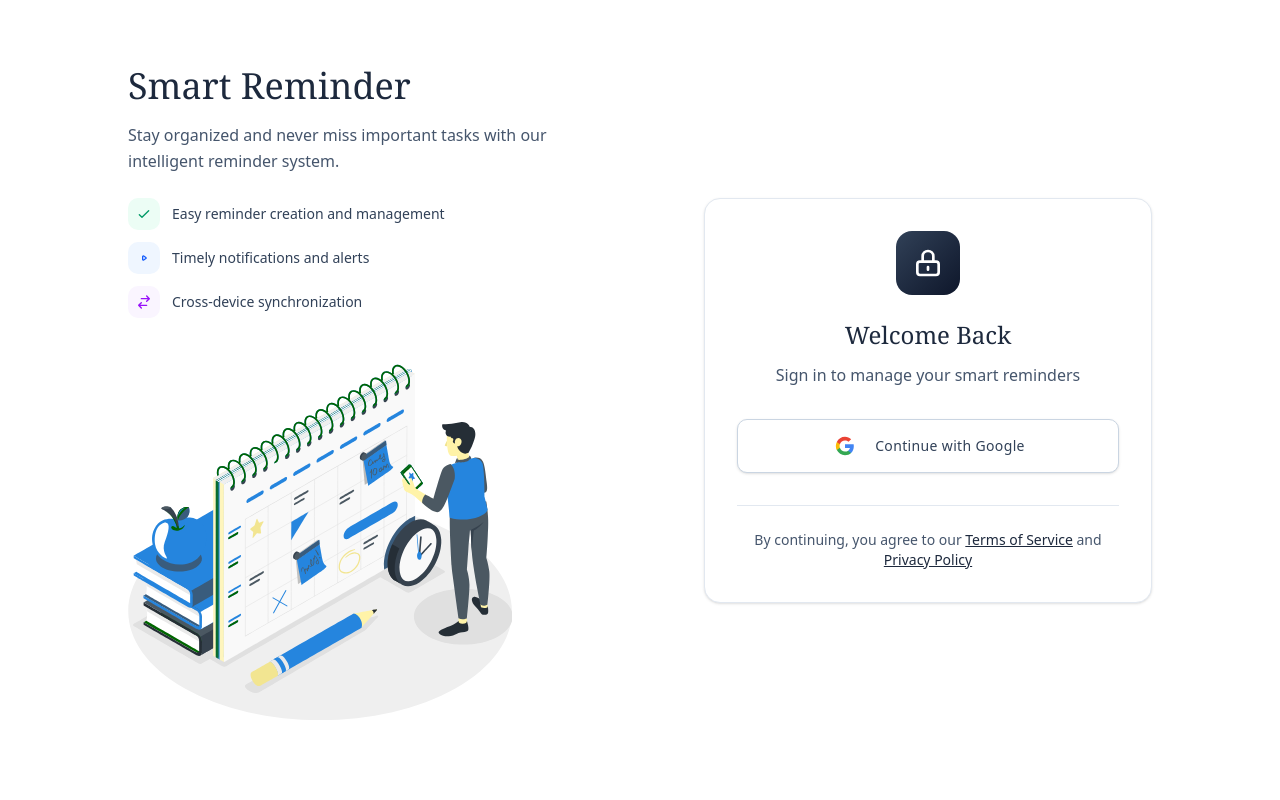
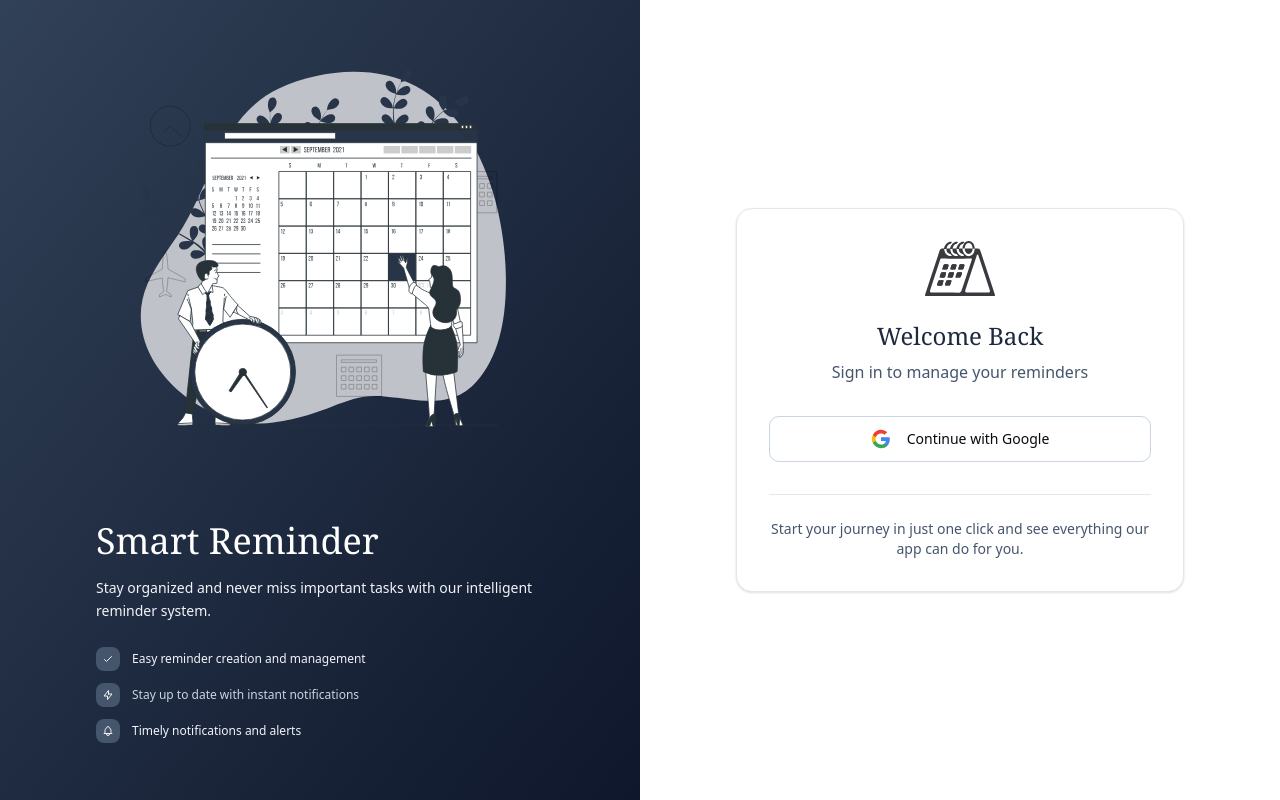
Before and after one commit to ennah123/reminders-app, a Next.js app: page /auth/signin in a window 1280 px wide. Built offline with nearby package versions, Linux system fonts and the light colour scheme.

Commit message:
enhance the style of sign in page

```diff
--- a/app/auth/signin/page.tsx
+++ b/app/auth/signin/page.tsx
@@ -3,8 +3,7 @@
 import { signIn } from "next-auth/react"
 import { useState } from 'react'
 import { toast } from 'sonner'
-import Lottie from "lottie-react";
-import timeTable from "@/public/TimeTable.json";
+import Image from "next/image"
 
 export default function SignInPage() {
   const [loading, setLoading] = useState(false)
@@ -26,126 +25,136 @@ export default function SignInPage() {
   }
 
   return (
-    <main className="min-h-screen flex items-center">
-      {/* Main Content */}
-      <div className="max-w-full mx-auto px-6 py-12">
-        <div className="grid grid-cols-1 lg:grid-cols-2 gap-32 items-center">
-          {/* Left Side - Text Content and Illustration */}
-          <div className="flex flex-col items-center lg:items-start">
-            {/* Text Content */}
-            <div className="text-center lg:text-left max-w-md mb-8">
-              <h1 className="font-serif text-3xl lg:text-4xl text-slate-800 mb-4 font-medium">
+    <main className="h-screen w-screen">
+      <div className="h-full w-full grid grid-cols-1 lg:grid-cols-2">
+
+        {/* LEFT SIDE - Hidden on mobile, visible on lg screens */}
+        <div className="hidden lg:flex h-full w-full items-center justify-center bg-gradient-to-br from-slate-700 to-slate-900 px-12">
+          <div className="flex flex-col items-center">
+            {/* SVG */}
+            <div className="w-full max-w-sm">
+              <Image src={'/bg.svg'} alt="" width={450} height={1}/>
+            </div>
+
+            {/* Text */}
+            <div className="max-w-md mt-20 text-start">
+              <h1 className="font-serif text-4xl text-white mb-4 font-medium">
                 Smart Reminder
               </h1>
-              <p className="text-base text-slate-600 mb-6 leading-relaxed">
+              <p className="text-slate-100 mb-6 leading-relaxed text-sm">
                 Stay organized and never miss important tasks with our intelligent reminder system.
-
               </p>
 
-              {/* Features List */}
               <div className="space-y-3">
-                <div className="flex items-center text-slate-700">
-                  <div className="flex-shrink-0 w-8 h-8 bg-emerald-50 rounded-lg flex items-center justify-center mr-3">
-                    <svg className="w-4 h-4 text-emerald-600" fill="none" stroke="currentColor" viewBox="0 0 24 24">
+                <div className="flex items-center text-slate-100">
+                  <div className="w-6 h-6 bg-slate-600 rounded-md flex items-center justify-center mr-3">
+                    <svg className="w-3 h-3 text-slate-100" fill="none" stroke="currentColor" viewBox="0 0 24 24">
                       <path strokeLinecap="round" strokeLinejoin="round" strokeWidth={2} d="M5 13l4 4L19 7" />
                     </svg>
                   </div>
-                  <span className="text-sm font-medium">Easy reminder creation and management</span>
+                  <span className="font-medium text-xs">
+                    Easy reminder creation and management
+                  </span>
                 </div>
-                <div className="flex items-center text-slate-700">
-                  <div className="flex-shrink-0 w-8 h-8 bg-blue-50 rounded-lg flex items-center justify-center mr-3">
-                    <svg className="w-4 h-4 text-blue-600" fill="none" stroke="currentColor" viewBox="0 0 24 24">
-                      <path strokeLinecap="round" strokeLinejoin="round" strokeWidth={2} d="M14.752 11.168l-3.197-2.132A1 1 0 0010 9.87v4.263a1 1 0 001.555.832l3.197-2.132a1 1 0 000-1.664z" />
+
+                <div className="flex items-center text-slate-300">
+                  <div className="w-6 h-6 bg-slate-600 rounded-md flex items-center justify-center mr-3">
+                    <svg
+                      className="w-3 h-3 text-slate-100"
+                      fill="none"
+                      stroke="currentColor"
+                      viewBox="0 0 24 24"
+                    >
+                      <path
+                        strokeLinecap="round"
+                        strokeLinejoin="round"
+                        strokeWidth={2}
+                        d="M13 10V3L4 14h7v7l9-11h-7z"
+                      />
                     </svg>
                   </div>
-                  <span className="text-sm font-medium">Timely notifications and alerts</span>
+                  <span className="text-xs font-medium">
+                    Stay up to date with instant notifications
+                  </span>
                 </div>
-                <div className="flex items-center text-slate-700">
-                  <div className="flex-shrink-0 w-8 h-8 bg-purple-50 rounded-lg flex items-center justify-center mr-3">
-                    <svg className="w-4 h-4 text-purple-600" fill="none" stroke="currentColor" viewBox="0 0 24 24">
-                      <path strokeLinecap="round" strokeLinejoin="round" strokeWidth={2} d="M8 7h12m0 0l-4-4m4 4l-4 4m0 6H4m0 0l4 4m-4-4l4-4" />
+
+                <div className="flex items-center text-slate-100">
+                  <div className="w-6 h-6 bg-slate-600 rounded-md flex items-center justify-center mr-3">
+                    <svg
+                      className="w-3 h-3 text-slate-100"
+                      fill="none"
+                      stroke="currentColor"
+                      viewBox="0 0 24 24"
+                    >
+                      <path
+                        strokeLinecap="round"
+                        strokeLinejoin="round"
+                        strokeWidth={2}
+                        d="M15 17h5l-1.405-1.405A2.032 2.032 0 0118 14.158V11a6.002 6.002 0 00-4-5.659V5a2 2 0 10-4 0v.341C7.67 6.165 6 8.388 6 11v3.159c0 .538-.214 1.055-.595 1.436L4 17h5m6 0v1a3 3 0 11-6 0v-1m6 0H9"
+                      />
                     </svg>
                   </div>
-                  <span className="text-sm font-medium">Cross-device synchronization</span>
+                  <span className="text-xs font-medium">
+                    Timely notifications and alerts
+                  </span>
                 </div>
-              </div>
-            </div>
-
-            {/* Lottie Animation - Smaller */}
-            <div className="w-full max-w-xs lg:max-w-sm">
-              <Lottie
-                animationData={timeTable}
-                loop={true}
-                className="w-full"
-              />
-            </div>
-          </div>
-
-          {/* Right Side - Sign In Card */}
-          <div className="flex justify-center lg:justify-end">
-            <div className="bg-white rounded-2xl shadow-sm border border-slate-200 p-8 w-full max-w-md">
-              <div className="text-center mb-8">
-                <div className="inline-flex items-center justify-center w-16 h-16 bg-gradient-to-br from-slate-700 to-slate-900 rounded-2xl mb-6">
-                  <svg className="w-8 h-8 text-white" fill="none" stroke="currentColor" viewBox="0 0 24 24">
-                    <path strokeLinecap="round" strokeLinejoin="round" strokeWidth={2} d="M12 15v2m-6 4h12a2 2 0 002-2v-6a2 2 0 00-2-2H6a2 2 0 00-2 2v6a2 2 0 002 2zm10-10V7a4 4 0 00-8 0v4h8z" />
-                  </svg>
-                </div>
-                <h2 className="font-serif text-2xl text-slate-800 mb-3 font-medium">
-                  Welcome Back
-                </h2>
-                <p className="text-slate-600">
-                  Sign in to manage your smart reminders
-                </p>
-              </div>
-
-              {/* Google Sign In Button */}
-              <div className="space-y-6">
-                <button
-                  onClick={handleSignIn}
-                  disabled={loading}
-                  className={`w-full flex items-center justify-center gap-4 ${
-                    loading
-                      ? 'bg-slate-400 cursor-not-allowed'
-                      : 'bg-white border border-slate-300 hover:border-slate-400 hover:shadow-md'
-                  } text-slate-800 py-3 px-6 font-medium text-sm tracking-wide rounded-lg transition-all duration-200 shadow-sm`}
-                >
-                  {loading ? (
-                    <>
-                      <div className="w-5 h-5 border-2 border-slate-300 border-t-slate-600 rounded-full animate-spin" />
-                      <span className="text-slate-700">Signing in...</span>
-                    </>
-                  ) : (
-                    <>
-                      <div className="bg-white rounded-lg p-1">
-                        <svg className="w-5 h-5" viewBox="0 0 24 24">
-                          <path fill="#4285F4" d="M22.56 12.25c0-.78-.07-1.53-.2-2.25H12v4.26h5.92c-.26 1.37-1.04 2.53-2.21 3.31v2.77h3.57c2.08-1.92 3.28-4.74 3.28-8.09z"/>
-                          <path fill="#34A853" d="M12 23c2.97 0 5.46-.98 7.28-2.66l-3.57-2.77c-.98.66-2.23 1.06-3.71 1.06-2.86 0-5.29-1.93-6.16-4.53H2.18v2.84C3.99 20.53 7.7 23 12 23z"/>
-                          <path fill="#FBBC05" d="M5.84 14.09c-.22-.66-.35-1.36-.35-2.09s.13-1.43.35-2.09V7.07H2.18C1.43 8.55 1 10.22 1 12s.43 3.45 1.18 4.93l2.85-2.22.81-.62z"/>
-                          <path fill="#EA4335" d="M12 5.38c1.62 0 3.06.56 4.21 1.64l3.15-3.15C17.45 2.09 14.97 1 12 1 7.7 1 3.99 3.47 2.18 7.07l3.66 2.84c.87-2.6 3.3-4.53 6.16-4.53z"/>
-                        </svg>
-                      </div>
-                      <span className="text-slate-700">Continue with Google</span>
-                    </>
-                  )}
-                </button>
-              </div>
-
-              {/* Footer Text */}
-              <div className="mt-8 pt-6 border-t border-slate-200 text-center">
-                <p className="text-sm text-slate-600">
-                  By continuing, you agree to our{" "}
-                  <a href="#" className="text-slate-800 hover:text-slate-900 font-medium transition-colors duration-200 underline">
-                    Terms of Service
-                  </a>{" "}
-                  and{" "}
-                  <a href="#" className="text-slate-800 hover:text-slate-900 font-medium transition-colors duration-200 underline">
-                    Privacy Policy
-                  </a>
-                </p>
               </div>
             </div>
           </div>
         </div>
+
+        {/* RIGHT SIDE - Full width on mobile, half width on lg screens */}
+        <div className="flex h-full w-full items-center justify-center px-6">
+          <div className="bg-white rounded-2xl shadow-sm border border-slate-200 p-8 w-full max-w-md">
+            <div className="text-center mb-8">
+              <div className="inline-flex items-center justify-center mb-6">
+                <Image src={'/logo.svg'} alt="" width={70} height={1}/>
+              </div>
+
+              <h2 className="font-serif text-2xl text-slate-800 mb-2 font-medium">
+                Welcome Back
+              </h2>
+              <p className="text-slate-600">
+                Sign in to manage your reminders
+              </p>
+            </div>
+
+            <button
+              onClick={handleSignIn}
+              disabled={loading}
+              className={`w-full flex items-center justify-center gap-4 py-3 px-6 rounded-lg transition-all duration-200 font-medium text-sm
+                ${
+                  loading
+                    ? 'bg-slate-400 cursor-not-allowed'
+                    : 'bg-white border border-slate-300 hover:border-slate-400 hover:shadow-md'
+                }`}
+            >
+              {loading ? (
+                <>
+                  <div className="w-5 h-5 border-2 border-slate-300 border-t-slate-600 rounded-full animate-spin" />
+                  <span>Signing in...</span>
+                </>
+              ) : (
+                <>
+                  <svg className="w-5 h-5" viewBox="0 0 24 24">
+                    <path fill="#4285F4" d="M22.56 12.25c0-.78-.07-1.53-.2-2.25H12v4.26h5.92c-.26 1.37-1.04 2.53-2.21 3.31v2.77h3.57c2.08-1.92 3.28-4.74 3.28-8.09z"/>
+                    <path fill="#34A853" d="M12 23c2.97 0 5.46-.98 7.28-2.66l-3.57-2.77c-.98.66-2.23 1.06-3.71 1.06-2.86 0-5.29-1.93-6.16-4.53H2.18v2.84C3.99 20.53 7.7 23 12 23z"/>
+                    <path fill="#FBBC05" d="M5.84 14.09c-.22-.66-.35-1.36-.35-2.09s.13-1.43.35-2.09V7.07H2.18C1.43 8.55 1 10.22 1 12s.43 3.45 1.18 4.93l2.85-2.22z"/>
+                    <path fill="#EA4335" d="M12 5.38c1.62 0 3.06.56 4.21 1.64l3.15-3.15C17.45 2.09 14.97 1 12 1 7.7 1 3.99 3.47 2.18 7.07l3.66 2.84c.87-2.6 3.3-4.53 6.16-4.53z"/>
+                  </svg>
+                  <span>Continue with Google</span>
+                </>
+              )}
+            </button>
+
+            <div className="mt-8 pt-6 border-t border-slate-200 text-center">
+              <p className="text-sm text-slate-600">
+                Start your journey in just one click and see everything our app can do for you.
+              </p>
+            </div>
+          </div>
+        </div>
+
       </div>
     </main>
   )
```
